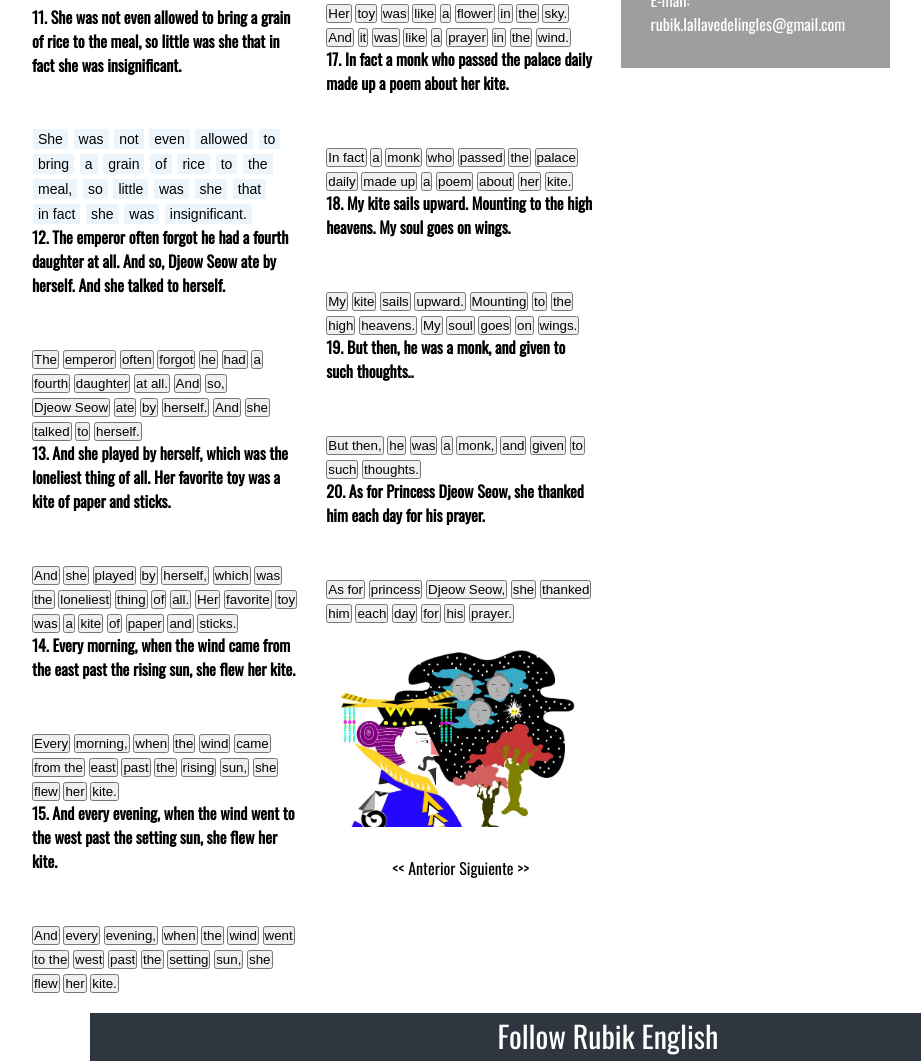
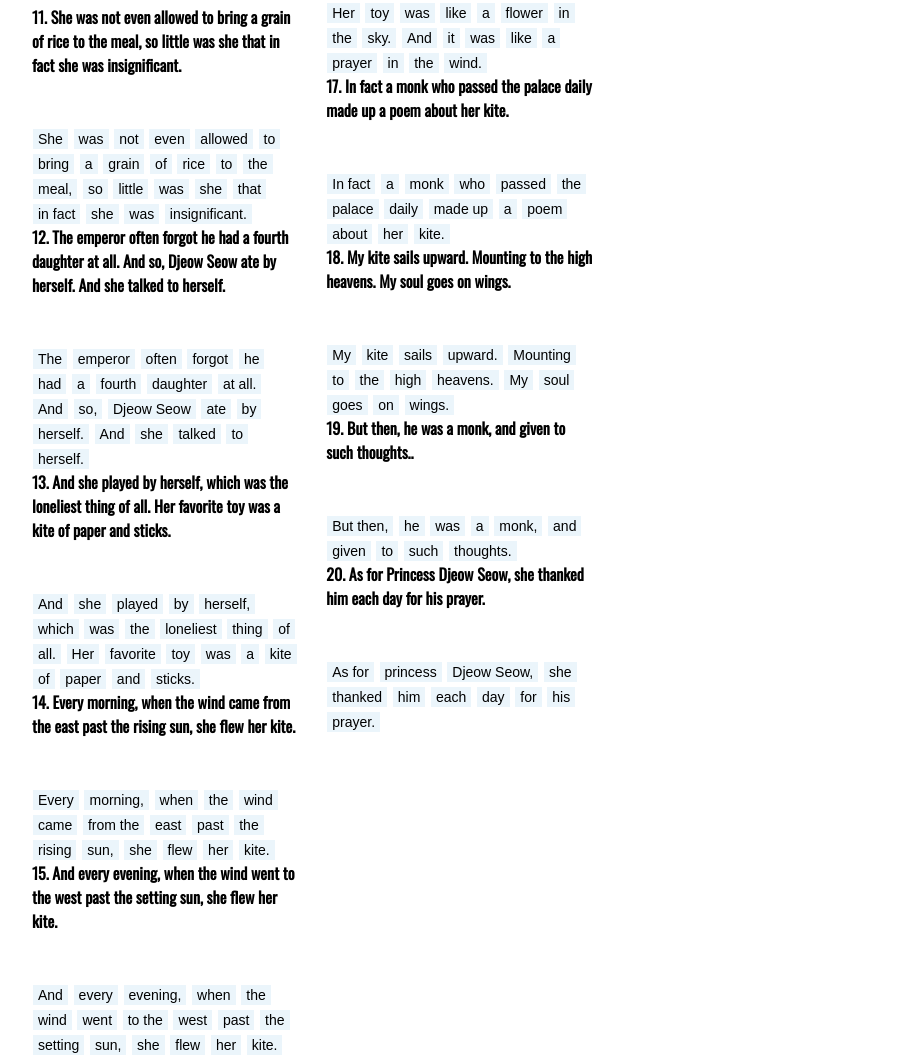
Before and after one commit to RubikEnglish/theemperorandthekite2, a plain HTML site: page img/index.html in a window 1280 px wide. Shown: the part 354-1415 px from the top of the page, without its empty margins (32-953 px from the left). Drawn offline with nearby package versions, Linux system fonts and the light colour scheme; grey boxes are pictures that could not be loaded.

Commit message:
commit 6

```diff
--- a/index.html
+++ b/img/index.html
@@ -849,27 +849,27 @@ Y entonces, Djeow Seow comiá por |ella misma. |Y ella hablaba a |ella misma.
     <br/>
     <br/>
 
-    <button id= xxiv onclick="myFunction24()"> The </button>
-    <button id= xxv onclick="myFunction25()">   emperor  </button>
-    <button id= xxvi onclick="myFunction26()">  often </button>
-    <button id= xxvii onclick="myFunction27()"> forgot  </button>
-    <button id= xxviii onclick="myFunction28()"> he  </button>
-    <button id= xxix onclick="myFunction29()">   had  </button>
-    <button id= xxx onclick="myFunction30()"> a </button>
-    <button id= xxxi onclick="myFunction31()"> fourth  </button>
-    <button id= xxxii onclick="myFunction32()"> daughter</button>
-    <button id= xxxiii onclick="myFunction33()"> at all. </button>
-    <button id= xxxiv onclick="myFunction34()">  And </button>
-    <button id= xxxv onclick="myFunction35()">so, </button>
-    <button id= xxxvi onclick="myFunction36()"> Djeow Seow  </button>
-    <button id= xxxvii onclick="myFunction37()"> ate</button>
-    <button id= xxxviii onclick="myFunction38()">  by  </button>
-    <button id= xxxix onclick="myFunction39()"> herself. </button>
-    <button id= xl onclick="myFunction40()"> And  </button>
-    <button id= xli onclick="myFunction41()"> she </button>
-    <button id= xlii onclick="myFunction42()"> talked </button>
-    <button id= xliii onclick="myFunction43()"> to </button>
-    <button id= xliv onclick="myFunction44()"> herself. </button>
+    <button id= xxiv onclick="myFunction24()"   class="button button1"   > The </button>
+    <button id= xxv onclick="myFunction25()"  class="button button1"    >   emperor  </button>
+    <button id= xxvi onclick="myFunction26()"  class="button button1"   >  often </button>
+    <button id= xxvii onclick="myFunction27()"   class="button button1"  > forgot  </button>
+    <button id= xxviii onclick="myFunction28()"  class="button button1"   > he  </button>
+    <button id= xxix onclick="myFunction29()"  class="button button1"   >   had  </button>
+    <button id= xxx onclick="myFunction30()"   class="button button1"  > a </button>
+    <button id= xxxi onclick="myFunction31()"   class="button button1"  > fourth  </button>
+    <button id= xxxii onclick="myFunction32()"  class="button button1"   > daughter</button>
+    <button id= xxxiii onclick="myFunction33()"  class="button button1"   > at all. </button>
+    <button id= xxxiv onclick="myFunction34()"  class="button button1"   >  And </button>
+    <button id= xxxv onclick="myFunction35()"  class="button button1"   >so, </button>
+    <button id= xxxvi onclick="myFunction36()"  class="button button1"   > Djeow Seow  </button>
+    <button id= xxxvii onclick="myFunction37()"  class="button button1"   > ate</button>
+    <button id= xxxviii onclick="myFunction38()"  class="button button1"   >  by  </button>
+    <button id= xxxix onclick="myFunction39()" class="button button1"    > herself. </button>
+    <button id= xl onclick="myFunction40()"  class="button button1"   > And  </button>
+    <button id= xli onclick="myFunction41()"  class="button button1"  > she </button>
+    <button id= xlii onclick="myFunction42()"  class="button button1"  > talked </button>
+    <button id= xliii onclick="myFunction43()"  class="button button1"  > to </button>
+    <button id= xliv onclick="myFunction44()"  class="button button1"   >  herself. </button>
 
 <!--12 TERMINA PARRAFO 12-->
 
@@ -1107,28 +1107,28 @@ Y ella jugaba con ella misma, que era la cosa más solitaria de todo. Su juguete
     <br/>
 
 
-    <button id= xlv onclick="myFunction45()"> And</button>
-    <button id= xlvi onclick="myFunction46()"> she </button>
-    <button id= xlvii onclick="myFunction47()"> played </button>
-    <button id= xlviii onclick="myFunction48()"> by  </button>
-    <button id= xlix onclick="myFunction49()"> herself, </button>
-    <button id= l onclick="myFunction50()"> which </button>
-    <button id= li onclick="myFunction51()">was  </button>
-    <button id= lii onclick="myFunction52()"> the </button>
-    <button id= liv onclick="myFunction54()">loneliest </button>
-    <button id= liii onclick="myFunction53()"> thing </button>
-    <button id= lv onclick="myFunction55()">of  </button>
-    <button id= lvi onclick="myFunction56()"> all.  </button>
-    <button id= lvii onclick="myFunction57()"> Her  </button>
-    <button id= lviii onclick="myFunction58()"> favorite  </button>
-    <button id= lix onclick="myFunction59()">toy</button>
-    <button id= lx onclick="myFunction60()">  was </button>
-    <button id= lxi onclick="myFunction61()">a  </button>
-    <button id= lxii onclick="myFunction62()"> kite  </button>
-    <button id= lxiii onclick="myFunction63()">of  </button>
-    <button id= lxiv onclick="myFunction64()"> paper </button>
-    <button id= lxv onclick="myFunction65()"> and </button>
-    <button id= lxvi onclick="myFunction66()">sticks. </button>
+    <button id= xlv onclick="myFunction45()"  class="button button1"   > And</button>
+    <button id= xlvi onclick="myFunction46()"  class="button button1"   > she </button>
+    <button id= xlvii onclick="myFunction47()"  class="button button1"   > played </button>
+    <button id= xlviii onclick="myFunction48()"  class="button button1"  > by  </button>
+    <button id= xlix onclick="myFunction49()"  class="button button1"   > herself, </button>
+    <button id= l onclick="myFunction50()"  class="button button1"   > which </button>
+    <button id= li onclick="myFunction51()"   class="button button1"   >was  </button>
+    <button id= lii onclick="myFunction52()"  class="button button1"   > the </button>
+    <button id= liv onclick="myFunction54()"   class="button button1"  >loneliest </button>
+    <button id= liii onclick="myFunction53()"  class="button button1"   > thing </button>
+    <button id= lv onclick="myFunction55()"  class="button button1"   >of  </button>
+    <button id= lvi onclick="myFunction56()"  class="button button1"   > all.  </button>
+    <button id= lvii onclick="myFunction57()"  class="button button1"    > Her  </button>
+    <button id= lviii onclick="myFunction58()"  class="button button1"   > favorite  </button>
+    <button id= lix onclick="myFunction59()"   class="button button1"  >toy</button>
+    <button id= lx onclick="myFunction60()"  class="button button1"   >  was </button>
+    <button id= lxi onclick="myFunction61()"  class="button button1"   >a  </button>
+    <button id= lxii onclick="myFunction62()"  class="button button1"   > kite  </button>
+    <button id= lxiii onclick="myFunction63()"  class="button button1"   >of  </button>
+    <button id= lxiv onclick="myFunction64()"   class="button button1"  > paper </button>
+    <button id= lxv onclick="myFunction65()"  class="button button1"   > and </button>
+    <button id= lxvi onclick="myFunction66()"  class="button button1"   >sticks. </button>
 
 <!--13 TERMINA PARRAFO 13-->
 
@@ -1308,22 +1308,22 @@ Y ella jugaba con ella misma, que era la cosa más solitaria de todo. Su juguete
         <br/>
         <br/>
 
-        <button id= lxvii onclick="myFunction67()">  Every </button>
-        <button id= lxviii onclick="myFunction68()"> morning,  </button>
-        <button id= lxix onclick="myFunction69()">when</button>
-        <button id= lxx onclick="myFunction70()"> the  </button>
-        <button id= lxxi onclick="myFunction71()">wind  </button>
-        <button id= lxxii onclick="myFunction72()"> came </button>
-        <button id= lxxiii onclick="myFunction73()">from the </button>
-        <button id= lxxiv onclick="myFunction74()">east  </button>
-        <button id= lxxv onclick="myFunction75()">past  </button>
-        <button id= lxxvi onclick="myFunction76()"> the </button>
-        <button id= lxxvii onclick="myFunction77()">rising </button>
-        <button id= lxxviii onclick="myFunction78()">sun, </button>
-        <button id= lxxix onclick="myFunction79()"> she</button>
-        <button id= lxxx onclick="myFunction80()"> flew  </button>
-        <button id= lxxxi onclick="myFunction81()"> her </button>
-        <button id= lxxxii onclick="myFunction82()"> kite.</button>
+        <button id= lxvii onclick="myFunction67()"  class="button button1"  >  Every </button>
+        <button id= lxviii onclick="myFunction68()"  class="button button1"   > morning,  </button>
+        <button id= lxix onclick="myFunction69()"  class="button button1"  >when</button>
+        <button id= lxx onclick="myFunction70()"  class="button button1"  > the  </button>
+        <button id= lxxi onclick="myFunction71()"  class="button button1"   >wind  </button>
+        <button id= lxxii onclick="myFunction72()"  class="button button1"   > came </button>
+        <button id= lxxiii onclick="myFunction73()"  class="button button1"   >from the </button>
+        <button id= lxxiv onclick="myFunction74()"  class="button button1"   >east  </button>
+        <button id= lxxv onclick="myFunction75()"  class="button button1"   >past  </button>
+        <button id= lxxvi onclick="myFunction76()"  class="button button1"   > the </button>
+        <button id= lxxvii onclick="myFunction77()"   class="button button1"  >rising </button>
+        <button id= lxxviii onclick="myFunction78()"  class="button button1"   >sun, </button>
+        <button id= lxxix onclick="myFunction79()"  class="button button1"  > she</button>
+        <button id= lxxx onclick="myFunction80()"  class="button button1"   > flew  </button>
+        <button id= lxxxi onclick="myFunction81()"  class="button button1"   > her </button>
+        <button id= lxxxii onclick="myFunction82()"   class="button button1"  > kite.</button>
 
 
 <!--14 TERMINA PARRAFO 14-->
@@ -1513,23 +1513,23 @@ Y ella jugaba con ella misma, que era la cosa más solitaria de todo. Su juguete
 
     <br/>
     <br/>
-    <button id= lxxxiii onclick="myFunction83()">  And  </button>
-    <button id= lxxxiv onclick="myFunction84()">  every  </button>
-    <button id= lxxxv onclick="myFunction85()"> evening,  </button>
-    <button id= lxxxvi onclick="myFunction86()"> when  </button>
-    <button id= lxxxvii onclick="myFunction87()">the </button>
-    <button id= lxxxviii onclick="myFunction88()">  wind   </button>
-    <button id= lxxxix onclick="myFunction89()">    went   </button>
-    <button id= xc onclick="myFunction90()"> to the </button>
-    <button id= xci onclick="myFunction91()"> west  </button>
-    <button id= xcii onclick="myFunction92()">  past   </button>
-    <button id= xciii onclick="myFunction93()">the  </button>
-    <button id= xciv onclick="myFunction94()">setting </button>
-    <button id= xcv onclick="myFunction95()">sun,   </button>
-    <button id= xcvi onclick="myFunction96()">she </button>
-    <button id= xcvii onclick="myFunction97()"> flew   </button>
-    <button id= xcviii onclick="myFunction98()">her </button>
-    <button id= xcix onclick="myFunction99()">  kite. </button>
+    <button id= lxxxiii onclick="myFunction83()" class="button button1"    >  And  </button>
+    <button id= lxxxiv onclick="myFunction84()"  class="button button1"   >  every  </button>
+    <button id= lxxxv onclick="myFunction85()"   class="button button1"  > evening,  </button>
+    <button id= lxxxvi onclick="myFunction86()"  class="button button1"   > when  </button>
+    <button id= lxxxvii onclick="myFunction87()"  class="button button1"   >the </button>
+    <button id= lxxxviii onclick="myFunction88()"  class="button button1"   >  wind   </button>
+    <button id= lxxxix onclick="myFunction89()"  class="button button1"   >    went   </button>
+    <button id= xc onclick="myFunction90()"  class="button button1"   > to the </button>
+    <button id= xci onclick="myFunction91()"   class="button button1"  > west  </button>
+    <button id= xcii onclick="myFunction92()"   class="button button1"  >  past   </button>
+    <button id= xciii onclick="myFunction93()"  class="button button1"   >the  </button>
+    <button id= xciv onclick="myFunction94()"  class="button button1"   >setting </button>
+    <button id= xcv onclick="myFunction95()"  class="button button1"   >sun,   </button>
+    <button id= xcvi onclick="myFunction96()"  class="button button1"   >she </button>
+    <button id= xcvii onclick="myFunction97()"  class="button button1"   > flew   </button>
+    <button id= xcviii onclick="myFunction98()"  class="button button1"   >her </button>
+    <button id= xcix onclick="myFunction99()"  class="button button1"   >  kite. </button>
 
 <!--15 TERMINA PARRAFO 15-->
 
@@ -1741,24 +1741,24 @@ Su juguete  era como una flor en el cielo.  Y eso era como una oración en el vi
     <br/>
     <br/>
 
-    <button id= c onclick="myFunction100()">  Her </button>
-    <button id= ci onclick="myFunction101()"> toy   </button>
-    <button id= cii onclick="myFunction102()"> was </button>
-    <button id= ciii onclick="myFunction103()">  like </button>
-    <button id= civ onclick="myFunction104()">  a  </button>
-    <button id= cv onclick="myFunction105()">  flower  </button>
-    <button id= cvi onclick="myFunction106()">in</button>
-    <button id= cvii onclick="myFunction107()">  the </button>
-    <button id= cviii onclick="myFunction108()"> sky.   </button>
-    <button id= cix onclick="myFunction109()"> And   </button>
-    <button id= cx onclick="myFunction110()">  it  </button>
-    <button id= cxi onclick="myFunction111()"> was  </button>
-    <button id= cxii onclick="myFunction112()"> like  </button>
-    <button id= cxiii onclick="myFunction113()">a </button>
-    <button id= cxiv onclick="myFunction114()"> prayer  </button>
-    <button id= cxvi onclick="myFunction116()">in  </button>
-    <button id= cxv onclick="myFunction115()"> the </button>
-    <button id= cxvii onclick="myFunction117()"> wind. </button>
+    <button id= c onclick="myFunction100()"  class="button button1"   >  Her </button>
+    <button id= ci onclick="myFunction101()"  class="button button1"   > toy   </button>
+    <button id= cii onclick="myFunction102()"  class="button button1"   > was </button>
+    <button id= ciii onclick="myFunction103()"  class="button button1"    >  like </button>
+    <button id= civ onclick="myFunction104()"  class="button button1"   >  a  </button>
+    <button id= cv onclick="myFunction105()"   class="button button1"  >  flower  </button>
+    <button id= cvi onclick="myFunction106()"  class="button button1"   >in</button>
+    <button id= cvii onclick="myFunction107()"  class="button button1"   >  the </button>
+    <button id= cviii onclick="myFunction108()"  class="button button1"   > sky.   </button>
+    <button id= cix onclick="myFunction109()"  class="button button1"   > And   </button>
+    <button id= cx onclick="myFunction110()"  class="button button1"   >  it  </button>
+    <button id= cxi onclick="myFunction111()"  class="button button1"   > was  </button>
+    <button id= cxii onclick="myFunction112()"  class="button button1"   > like  </button>
+    <button id= cxiii onclick="myFunction113()"  class="button button1"   >a </button>
+    <button id= cxiv onclick="myFunction114()"   class="button button1"  > prayer  </button>
+    <button id= cxvi onclick="myFunction116()"  class="button button1"   >in  </button>
+    <button id= cxv onclick="myFunction115()"  class="button button1"   > the </button>
+    <button id= cxvii onclick="myFunction117()"  class="button button1"   > wind. </button>
 
 <!--16 TERMINA PARRAFO 16-->
 
@@ -1917,20 +1917,20 @@ De hecho|,   un monje quien  |pasaba por|    el palacio diariamente,         com
     <br/>
     <br/>
 
-    <button id= cxviii onclick="myFunction118()">In fact</button>
-    <button id= cxix onclick="myFunction119()">a </button>
-    <button id= cxx onclick="myFunction120()"> monk </button>
-    <button id= cxxi onclick="myFunction121()">  who </button>
-    <button id= cxxii onclick="myFunction122()"> passed </button>
-    <button id= cxxiii onclick="myFunction123()"> the </button>
-    <button id= cxxiv onclick="myFunction124()"> palace  </button>
-    <button id= cxxv onclick="myFunction125()"> daily    </button>
-    <button id= cxxvi onclick="myFunction126()"> made up  </button>
-    <button id= cxxvii onclick="myFunction127()">  a  </button>
-    <button id= cxxviii onclick="myFunction128()"> poem  </button>
-    <button id= cxxix onclick="myFunction129()">  about </button>
-    <button id= cxxx onclick="myFunction130()">  her  </button>
-    <button id= cxxxi onclick="myFunction131()"> kite.  </button>
+    <button id= cxviii onclick="myFunction118()"  class="button button1"   >In fact</button>
+    <button id= cxix onclick="myFunction119()"  class="button button1"   >a </button>
+    <button id= cxx onclick="myFunction120()"  class="button button1"   > monk </button>
+    <button id= cxxi onclick="myFunction121()"  class="button button1"   >  who </button>
+    <button id= cxxii onclick="myFunction122()"  class="button button1"   > passed </button>
+    <button id= cxxiii onclick="myFunction123()"  class="button button1"   > the </button>
+    <button id= cxxiv onclick="myFunction124()"  class="button button1"   > palace  </button>
+    <button id= cxxv onclick="myFunction125()"  class="button button1"   > daily    </button>
+    <button id= cxxvi onclick="myFunction126()"  class="button button1"   > made up  </button>
+    <button id= cxxvii onclick="myFunction127()"  class="button button1"   >  a  </button>
+    <button id= cxxviii onclick="myFunction128()"  class="button button1"   > poem  </button>
+    <button id= cxxix onclick="myFunction129()"  class="button button1"   >  about </button>
+    <button id= cxxx onclick="myFunction130()"  class="button button1"   >  her  </button>
+    <button id= cxxxi onclick="myFunction131()"  class="button button1"   > kite.  </button>
 
 
 <!--17 TERMINA PARRAFO 17-->
@@ -2088,20 +2088,20 @@ cxlv.style.display = "none";
     <br/>
     <br/>
 
-    <button id= cxxxii onclick="myFunction132()"> My </button>
-    <button id= cxxxiii onclick="myFunction133()">  kite  </button>
-    <button id= cxxxiv onclick="myFunction134()"> sails  </button>
-    <button id= cxxxv onclick="myFunction135()">   upward.   </button>
-    <button id= cxxxvi onclick="myFunction136()">     Mounting </button>
-    <button id= cxxxvii onclick="myFunction137()">  to  </button>
-    <button id= cxxxviii onclick="myFunction138()"> the   </button>
-    <button id= cxxxix onclick="myFunction139()">high </button>
-    <button id= cxl onclick="myFunction140()">  heavens. </button>
-    <button id= cxli onclick="myFunction141()"> My   </button>
-    <button id= cxlii onclick="myFunction142()"> soul  </button>
-    <button id= cxliii onclick="myFunction143()"> goes </button>
-    <button id= cxliv onclick="myFunction144()">on    </button>
-    <button id= cxlv onclick="myFunction145()">  wings.   </button>
+    <button id= cxxxii onclick="myFunction132()"  class="button button1"   > My </button>
+    <button id= cxxxiii onclick="myFunction133()"  class="button button1"   >  kite  </button>
+    <button id= cxxxiv onclick="myFunction134()"   class="button button1"  > sails  </button>
+    <button id= cxxxv onclick="myFunction135()"  class="button button1"   >   upward.   </button>
+    <button id= cxxxvi onclick="myFunction136()"  class="button button1"   >     Mounting </button>
+    <button id= cxxxvii onclick="myFunction137()"  class="button button1"  >  to  </button>
+    <button id= cxxxviii onclick="myFunction138()"  class="button button1"   > the   </button>
+    <button id= cxxxix onclick="myFunction139()"  class="button button1"   >high </button>
+    <button id= cxl onclick="myFunction140()"  class="button button1"   >  heavens. </button>
+    <button id= cxli onclick="myFunction141()"  class="button button1"   > My   </button>
+    <button id= cxlii onclick="myFunction142()"   class="button button1"  > soul  </button>
+    <button id= cxliii onclick="myFunction143()"  class="button button1"   > goes </button>
+    <button id= cxliv onclick="myFunction144()"  class="button button1"  > on    </button>
+    <button id= cxlv onclick="myFunction145()" class="button button1"   >  wings.   </button>
 
 <!--18 TERMINA PARRAFO 18-->
 
@@ -2228,16 +2228,16 @@ Desde luego|, él era un monje y dado a tales pensamientos.
     <br/>
     <br/>
 
-    <button id= cxlvi onclick="myFunction146()">But then, </button>
-    <button id= cxlvii onclick="myFunction147()"> he </button>
-    <button id= cxlviii onclick="myFunction148()">  was  </button>
-    <button id= cxlix onclick="myFunction149()">  a </button>
-    <button id= cl onclick="myFunction150()"> monk,  </button>
-    <button id= cli onclick="myFunction151()"> and  </button>
-    <button id= clii onclick="myFunction152()">given  </button>
-    <button id= cliii onclick="myFunction153()">to  </button>
-    <button id= cliv onclick="myFunction154()">such </button>
-    <button id= clv onclick="myFunction155()"> thoughts.  </button>
+    <button id= cxlvi onclick="myFunction146()"  class="button button1"   >But then, </button>
+    <button id= cxlvii onclick="myFunction147()"  class="button button1"   > he </button>
+    <button id= cxlviii onclick="myFunction148()"  class="button button1"  >  was  </button>
+    <button id= cxlix onclick="myFunction149()"  class="button button1"  >  a </button>
+    <button id= cl onclick="myFunction150()"  class="button button1"  > monk,  </button>
+    <button id= cli onclick="myFunction151()"  class="button button1"  > and  </button>
+    <button id= clii onclick="myFunction152()"  class="button button1"  >given  </button>
+    <button id= cliii onclick="myFunction153()"  class="button button1"  >to  </button>
+    <button id= cliv onclick="myFunction154()" class="button button1"  >such </button>
+    <button id= clv onclick="myFunction155()"  class="button button1"  > thoughts.  </button>
 
 
 <!--19 TERMINA PARRAFO 19-->
@@ -2362,17 +2362,17 @@ Desde luego|, él era un monje y dado a tales pensamientos.
     <br/>
     <br/>
 
-    <button id= clvi onclick="myFunction156()"> As for  </button>
-    <button id= clvii onclick="myFunction157()"> princess </button>
-    <button id= clviii onclick="myFunction158()"> Djeow Seow,</button>
-    <button id= clix onclick="myFunction159()">  she  </button>
-    <button id= clx onclick="myFunction160()">thanked  </button>
-    <button id= clxi onclick="myFunction161()">    him   </button>
-    <button id= clxii onclick="myFunction162()">  each    </button>
-    <button id= clxiii onclick="myFunction163()">  day   </button>
-    <button id= clxiv onclick="myFunction164()">  for    </button>
-    <button id= clxv onclick="myFunction165()"> his  </button>
-    <button id= clxvi onclick="myFunction166()">prayer. </button>
+    <button id= clvi onclick="myFunction156()"  class="button button1"   > As for  </button>
+    <button id= clvii onclick="myFunction157()"  class="button button1"   > princess </button>
+    <button id= clviii onclick="myFunction158()"  class="button button1"   > Djeow Seow,</button>
+    <button id= clix onclick="myFunction159()"  class="button button1"   >  she  </button>
+    <button id= clx onclick="myFunction160()" class="button button1"    >thanked  </button>
+    <button id= clxi onclick="myFunction161()"   class="button button1"  >    him   </button>
+    <button id= clxii onclick="myFunction162()"  class="button button1"   >  each    </button>
+    <button id= clxiii onclick="myFunction163()"  class="button button1"   >  day   </button>
+    <button id= clxiv onclick="myFunction164()"  class="button button1"   >  for    </button>
+    <button id= clxv onclick="myFunction165()"   class="button button1"  > his  </button>
+    <button id= clxvi onclick="myFunction166()"  class="button button1"   >prayer. </button>
 
 
 <!--20 TERMINA PARRAFO 20-->
@@ -2495,9 +2495,9 @@ Desde luego|, él era un monje y dado a tales pensamientos.
             </div>-->
 
 
-            <div>
+           <!-- <div>
                 <br/>
-                <img src="img/news3.jpg" alt="News3">
+                <img src="img/news3.jpg" alt="News3">-->
                 <!--<h3>Resultados</h3>
                 <p>A los alumnos que tomen el curso de Rubik English, les garantizamos que, al cabo de tan sólo 3 meses, comprenderán, asimilarán, utilizarán y dominarán todos los conceptos que componen la estructura del idioma inglés, por lo que al terminar el curso serás capaz de comprender conversaciones y leer libros en inglés, quedando solo seguir practicando lo aprendido y adquerir mayor vocabulario. </p>-->
             </div>
@@ -2517,7 +2517,7 @@ Desde luego|, él era un monje y dado a tales pensamientos.
                 <a href="https://rubikenglish.github.io/JONALINGO7/"style= text-decoration:none; >>></a>
             </center>-->
             <center>
-                <br/>
+
                  <a href="https://rubikenglish.github.io/theemperorandthekite1/"  style= text-decoration:none;><<</a>
                  <a href="https://rubikenglish.github.io/theemperorandthekite1/"  style= text-decoration:none;>Anterior</a>
                  <a href="https://rubikenglish.github.io/JONALINGO2/" style= text-decoration:none; >Siguiente</a>
```
Also changed, not shown: img/img/news2.jpg, img/img/picnic3.jpg (added).
